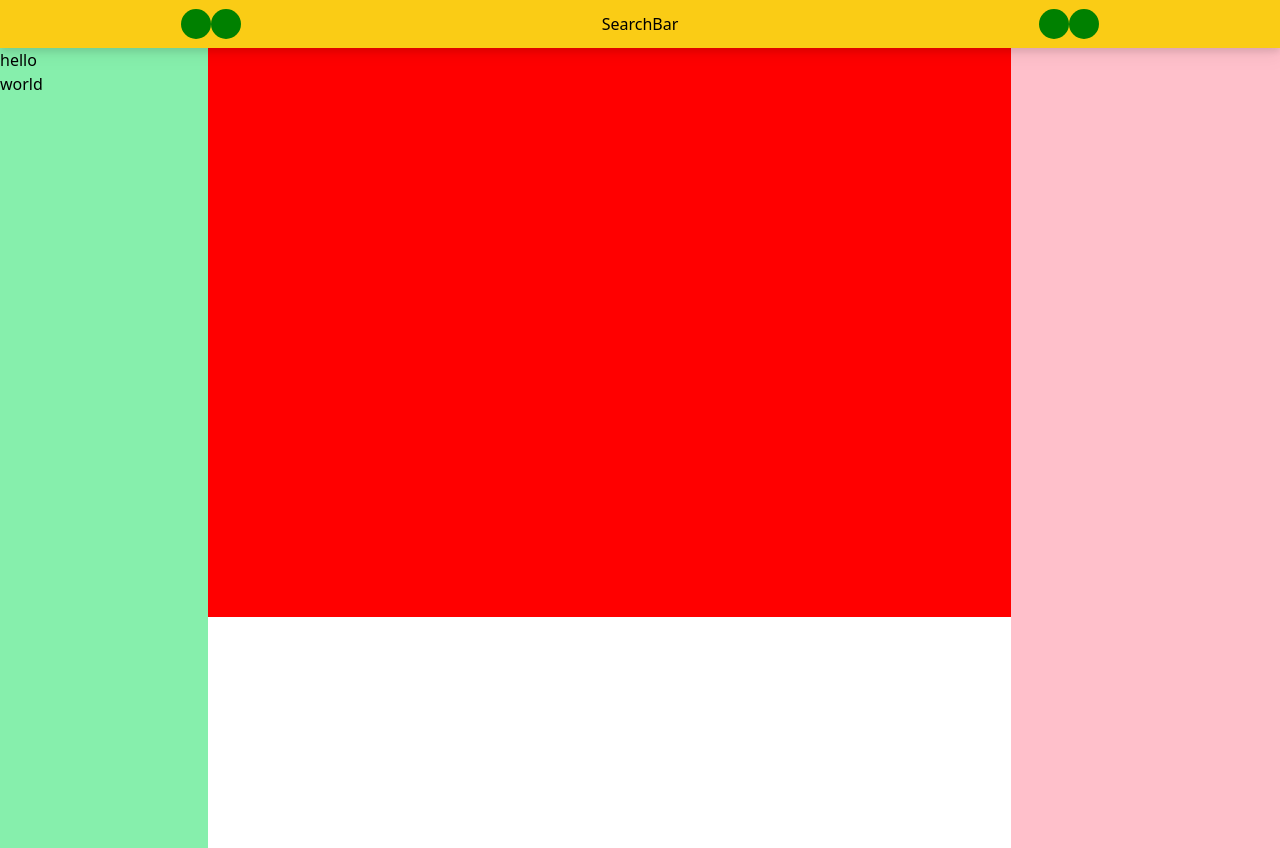
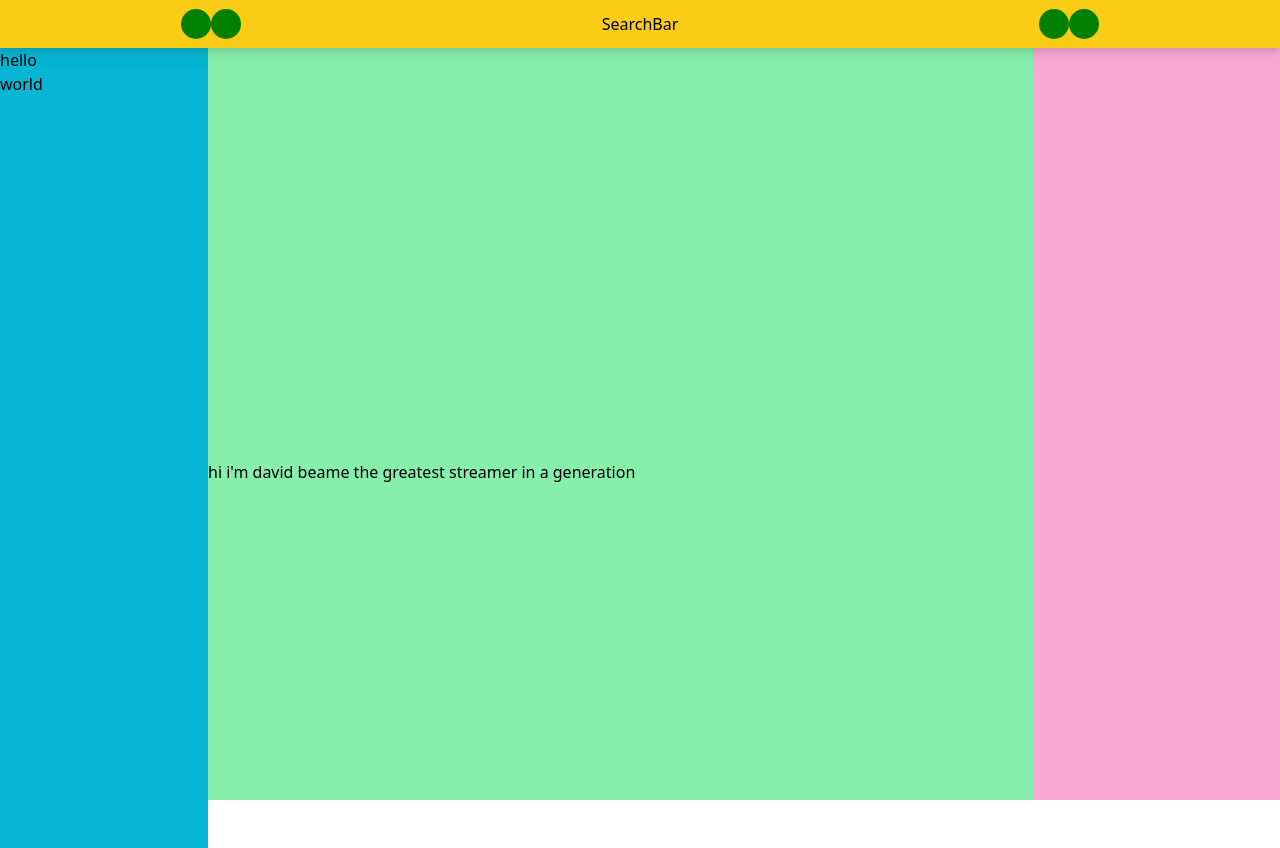
Before and after one commit to TerraMysticaAficionados/nitche, a Next.js app: page / in a window 1280 px wide. After the commit the page ends 800 px from the top, so only its background shows below. Built offline with nearby package versions, Linux system fonts and the light colour scheme; no server answers.

Commit message:
update viewer

```diff
--- a/src/lib/components/Sidebar.tsx
+++ b/src/lib/components/Sidebar.tsx
@@ -4,7 +4,7 @@ const Sidebar = () => {
     <div
       id={'sidebar'}
       className='fixed h-full w-14 lg:w-52
-               bg-cyan-500 lg:bg-green-300'>
+               bg-cyan-500 '>
       <Scrollbar/>
     </div>
   )
--- a/src/lib/components/WebRTCRecorder.tsx
+++ b/src/lib/components/WebRTCRecorder.tsx
@@ -11,7 +11,10 @@ export function useMedia(videoRef:any, audio:boolean, video:boolean) {
     const localPeerConnection = useRef<RTCPeerConnection|null>(null)
     let stream = useRef<MediaStream|null>(null)
     const constraints = {
-        video,
+        video: {
+            aspectRatio: 16/9,
+            facingMode: 'user',
+        },
         audio,
     };
 
--- a/src/lib/components/WebRTCVideo.tsx
+++ b/src/lib/components/WebRTCVideo.tsx
@@ -12,7 +12,7 @@ export interface WebRTCVideoProps {
 
 export const WebRTCVideo:React.FC<WebRTCVideoProps>  = ({
     style,
-    controls = true,
+    controls = false,
     muted = true,
     autoPlay = true,
     poster = undefined,
@@ -21,7 +21,6 @@ export const WebRTCVideo:React.FC<WebRTCVideoProps>  = ({
     useWebRTCRef(videoRef)
     return <video   //  advantages/disadvantages with canvas
         ref={videoRef}
-        style={style}
         controls={controls}
         muted={muted}
         autoPlay={autoPlay}
--- a/src/pages/index.tsx
+++ b/src/pages/index.tsx
@@ -1,6 +1,6 @@
-import Navbar from '../lib/components/Navbar.tsx';
-import Sidebar from '../lib/components/Sidebar.tsx';
-
+import Navbar from '../lib/components/Navbar';
+import Sidebar from '../lib/components/Sidebar';
+import { WebRTCVideo } from '@/lib/components/WebRTCVideo';
 export default () => {
   return (
     <div style={{
@@ -14,52 +14,31 @@ export default () => {
         paddingTop: '3rem',
       }}>
         <Sidebar/>
-          <div style={{
-            display: 'flex',
-          }}>
-            <main style={{
-              height: '100%',
-              width: '100%',
-              backgroundColor: 'green',
-              display: 'flex',
-              flexDirection: 'column',
-            }}>
-              <Player></Player>
+        <div className='flex w-full h-full'>
 
+        <main
+          className='flex flex-col items-stretch h-full w-full ml-14 lg:ml-52 bg-green-300'
+          // className='flex flex-col h-full w-full
+          //             ml-14 lg:ml-52 bg-green-300'
+          >
+            <WebRTCVideo/>
 
-            </main>
-              <ChatBar></ChatBar>
+            <section id="info" className='h-full'> hi i'm david beame the greatest streamer in a generation</section>
+          </main>
+          <ChatBar></ChatBar>
         </div>
-     </div>
+      </div>
     </div>
   )
 }
 
 
-function Player() {
+function ChatBar() {
   return (
-    <div style={{
-      width: '100%',
-      maxHeight: 'calc(100vh - 16rem)',
-      paddingBottom: '56.25%',
-      backgroundColor: 'red',
-    }}>
-      <div style={{
-        width: '100%',
-      }}>
-      </div>
+    <div id='chatbar'
+    className='hidden md:block h-screen md:h-full w-96 bg-pink-300'
+
+    >
     </div>
   )
 }
-
-function ChatBar() {
-  return (
-    <div id='chatbar' style={{
-      width: '21.25rem',
-      height: '100vh',
-      backgroundColor: 'pink',
-    }}>
-
-    </div>
-  )
-}
--- a/src/pages/sandbox/webrtc/broadcaster.tsx
+++ b/src/pages/sandbox/webrtc/broadcaster.tsx
@@ -16,13 +16,7 @@ export default () => {
     const [audioEnabled, setAudioEnabled] = useState(true)
 
     return <div className="videoContainer" style={{
-<<<<<<< Updated upstream
-        position: "absolute",
-        left:"0px",
-        right:"0px"
-=======
         width: "1000px"
->>>>>>> Stashed changes
     }} >
         <div className="fullscreenVideoContainer" style={{
             display: "flex",
--- a/src/styles/globals.css
+++ b/src/styles/globals.css
@@ -3,10 +3,6 @@
 @tailwind components;
 
 @tailwind utilities;
-
-
-
-
 
 /* :root {
   --max-width: 1100px;
--- a/tailwind.config.js
+++ b/tailwind.config.js
@@ -5,6 +5,7 @@ module.exports = {
     extend: {},
     screens: {
       'sm': '640px',
+      'md': '920px',
       'lg': '1200px',
     }
   },
```
